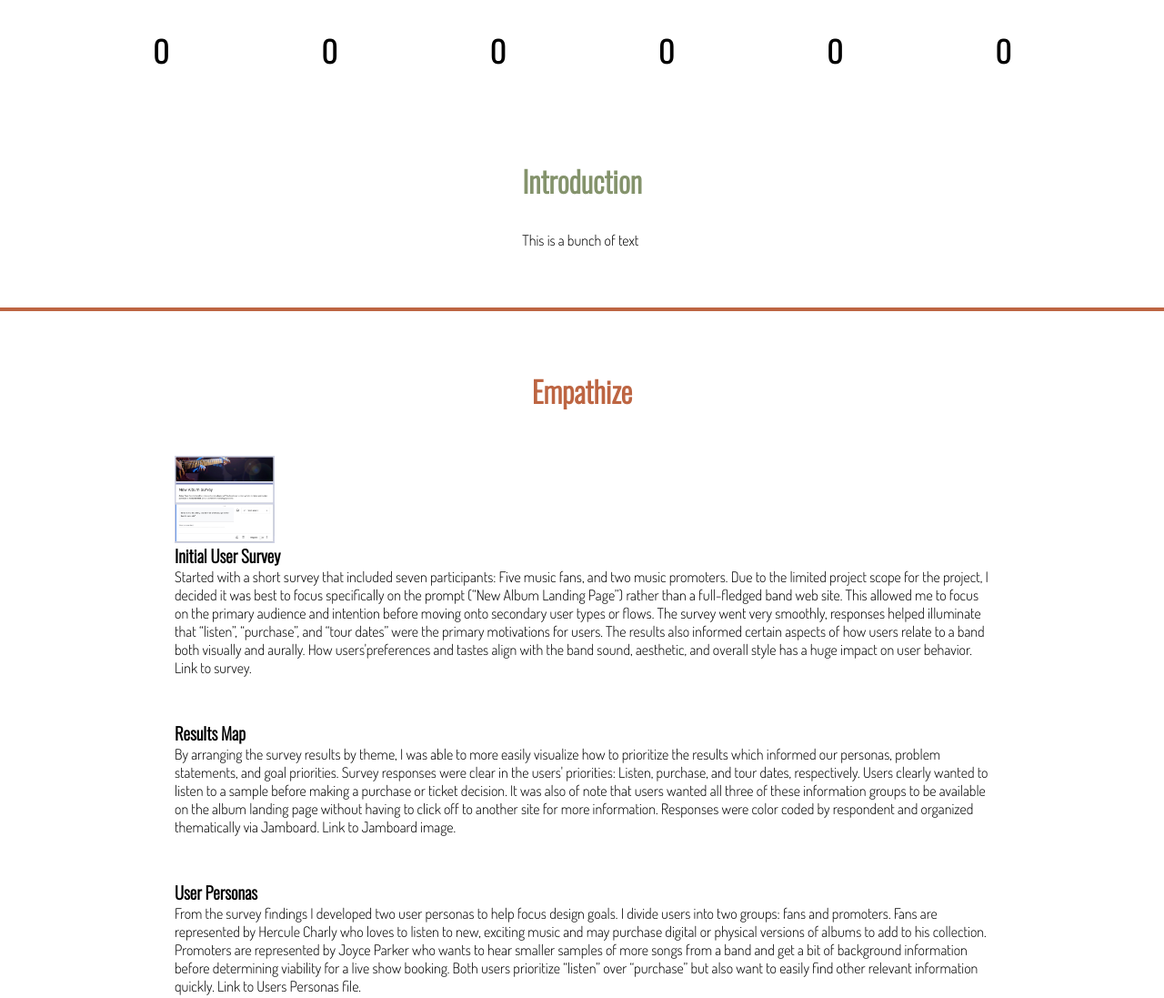
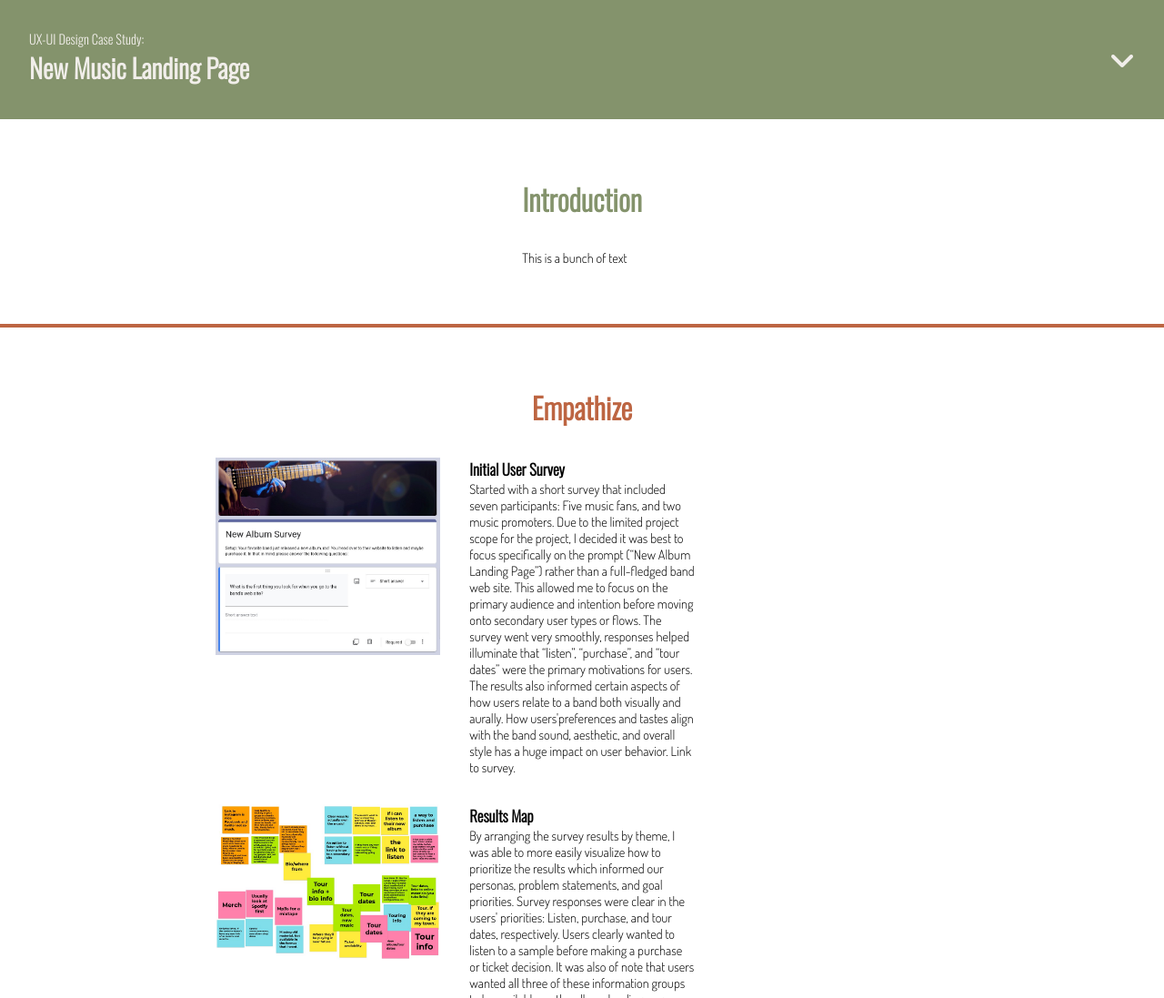
Before and after one commit to ManiacalMaynard/newalbum, a plain HTML site: page index.html in a window 1280 px wide. Shown: the top 1097 px of the page at 91% size. Drawn offline with nearby package versions, Linux system fonts and the light colour scheme.

Commit message:
Daily updates, ref 121206

```diff
--- a/index.html
+++ b/index.html
@@ -14,20 +14,29 @@
   <link rel="stylesheet" href="./styles.css">
 
   <script src="./scripts.js" defer></script>
+  <script src="https://kit.fontawesome.com/f8e1c1f5ec.js" crossorigin="anonymous" defer></script>
+
 
 
 </head>
 <body>
 
-  <nav>
-    <div class="nav-item">O</div>
-    <div class="nav-item">O</div>
-    <div class="nav-item">O</div>
-    <div class="nav-item">O</div>
-    <div class="nav-item">O</div>
-    <div class="nav-item">O</div>
-  </nav>
+  <header>
+    <div>
+      <p>UX-UI Design Case Study:</p>
+      <h1>New Music Landing Page</h1>
+    </div>
+    <h2><i class="fa fa-angle-down"></i></h2>
 
+    <!-- <div class="nav-item">Intro</div>
+    <div class="nav-item">Empathize</div>
+    <div class="nav-item">Define</div>
+    <div class="nav-item">Ideate</div>
+    <div class="nav-item">Prototype</div>
+    <div class="nav-item">Conclusion</div> -->
+  </header>
+
+  <hr style="color: var(--one); background-color: var(--one);">
   <section class="one">
     <div>
       <h2>Introduction</h2>
@@ -39,18 +48,23 @@
 
   <section class="two">
     <h2>Empathize</h2>
-    <div>
       <div class="content">
-        <img src="./images/InitialSurvey.jpg" alt="New Album Initial Survey">
-        <h3>Initial User Survey</h3>
+        <img src="./images/InitialSurvey.jpg" alt="New Album Initial Survey" />
+          <div><h3>Initial User Survey</h3>
           Started with a short survey that included seven participants: Five music fans, and two music promoters. Due to the limited project scope for the project, I decided it was best to focus specifically on the prompt (“New Album Landing Page”) rather than a full-fledged band web site. This allowed me to focus on the primary audience and intention before moving onto secondary user types or flows. The survey went very smoothly, responses helped illuminate that “listen”, “purchase”, and “tour dates” were the primary motivations for users. The results also informed certain aspects of how users relate to a band both visually and aurally. How users'preferences and tastes align with the band sound, aesthetic, and overall style has a huge impact on user behavior. Link to survey.</div>
+        </div>
 
         <div class="content">
-          <h3>Results Map</h3>
+          <img src="./images/jamboard.jpg" alt="">
+          <div><h3>Results Map</h3>
           By arranging the survey results by theme, I was able to more easily visualize how to prioritize the results which informed our personas, problem statements, and goal priorities. Survey responses were clear in the users' priorities: Listen, purchase, and tour dates, respectively. Users clearly wanted to listen to a sample before making a purchase or ticket decision. It was also of note that users wanted all three of these information groups to be available on the album landing page without having to click off to another site for more information. Responses were color coded by respondent and organized thematically via Jamboard. Link to Jamboard image.</div>
+        </div>
 
-        <div class="content"><h3>User Personas</h3> From the survey findings I developed two user personas to help focus design goals. I divide users into two groups: fans and promoters. Fans are represented by Hercule Charly who loves to listen to new, exciting music and may purchase digital or physical versions of albums to add to his collection. Promoters are represented by Joyce Parker who wants to hear smaller samples of more songs from a band and get a bit of background information before determining viability for a live show booking. Both users prioritize “listen” over “purchase” but also want to easily find other relevant information quickly. Link to Users Personas file.</div>
-      </div>
+        <div class="content">
+          <img src="./images/UserPersonas-Thumby.jpg" alt="">
+          <div><h3>User Personas</h3>
+          From the survey findings I developed two user personas to help focus design goals. I divide users into two groups: fans and promoters. Fans are represented by Hercule Charly who loves to listen to new, exciting music and may purchase digital or physical versions of albums to add to his collection. Promoters are represented by Joyce Parker who wants to hear smaller samples of more songs from a band and get a bit of background information before determining viability for a live show booking. Both users prioritize “listen” over “purchase” but also want to easily find other relevant information quickly. Link to Users Personas file.</div>
+        </div>
   </section>
 
   <hr style="color: var(--three); background-color: var(--three);">
--- a/styles.css
+++ b/styles.css
@@ -7,9 +7,6 @@
   box-sizing: border-box;
 }
 
-/* This is for testing, outlines everyting in pink so I can see what's what, safely ignore */
-/* * { border: 1px pink solid} */
-
 :root {
   --one: hsl(83, 15%, 50%);
   --two: hsl(17, 48%, 50%);
@@ -17,8 +14,12 @@
   --four: hsl(40, 49%, 50%);
   --five: hsl(185, 21%, 50%);
   --six: hsl(51, 15%, 50%);
-  --offwhite: hsl(45, 20%, 90%);
+  --offwhite: hsl(40, 20%, 93%);
 }
+
+/* This is for only testing and outlines everyting in pink so I can see what's what, safely ignore */
+/* * { border: 1px pink solid} */
+
 
 /*     -----     Main Block Elements     -----     */
 
@@ -28,22 +29,28 @@ body {
   flex-flow: column wrap;
   justify-content: center;
   align-items: center;
+  font-size: 0.9rem;
 }
 
-nav {
+header {
   width: 100%;
-  padding: 2rem 0rem;
+  padding: 2rem;
   display: flex;
   flex-flow: row nowrap;
-  justify-content: space-evenly;
+  justify-content: space-between;
   align-items: center;
   font-family: 'Oswald', sans-serif;
+  background-color: var(--one);
+  color: var(--offwhite);
 }
 
-.nav-item {
-  font-size: 2rem;
-  font-weight: bolder;
-}
+/* .nav-item {
+  display: flex;
+  flex-flow: column nowrap;
+  justify-content: center;
+  align-items: center;
+  text-align: center;
+} */
 
 hr {
   height: 4px;
@@ -73,34 +80,34 @@ section p {
 }
 
 .content {
-  margin-top: 3rem;
+  width: 90%;
+  margin-top: 2rem;
   display: grid;
+  gap: 2rem;
+  grid-template-columns: repeat(auto-fill, minmax(12rem, 1fr));
+  justify-content: center;
+  align-items: top;
+  text-align: left;
 }
 
-.content > img {
-  height: 6rem;
+.content img {
+  width: 100%;
 }
 
-.one h2 {
-  color: var(--one);
-}
+/* @media screen and (max-width: 500px) {
+  .content > img {
+    width: 100%;
+  }
+} */
 
-.two h2 {
-  color: var(--two);
-}
+.one h2 { color: var(--one); }
 
-.three h2 {
-  color: var(--three);
-}
+.two h2 { color: var(--two); }
 
-.four h2 {
-  color: var(--four);
-}
+.three h2 { color: var(--three); }
 
-.five h2 {
-  color: var(--five);
-}
+.four h2 { color: var(--four); }
 
-.six h2 {
-  color: var(--one);
-}
+.five h2 { color: var(--five); }
+
+.six h2 { color: var(--one); }
```
Also changed, not shown: images/UserPersonas-Thumby.jpg (added), images/jamboard.jpg (added), images/pexels-andrea-piacquadio-3831187-1.jpg (added), images/pexels-christina-morillo-1181686.jpg (added).
